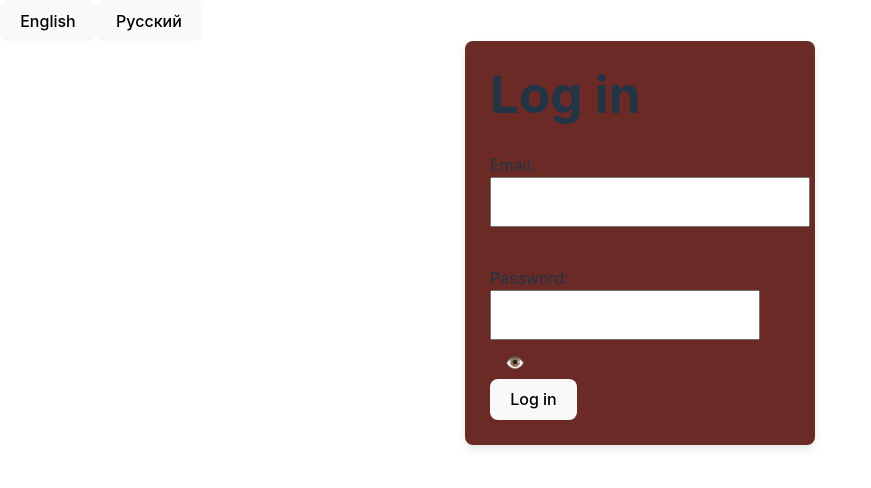
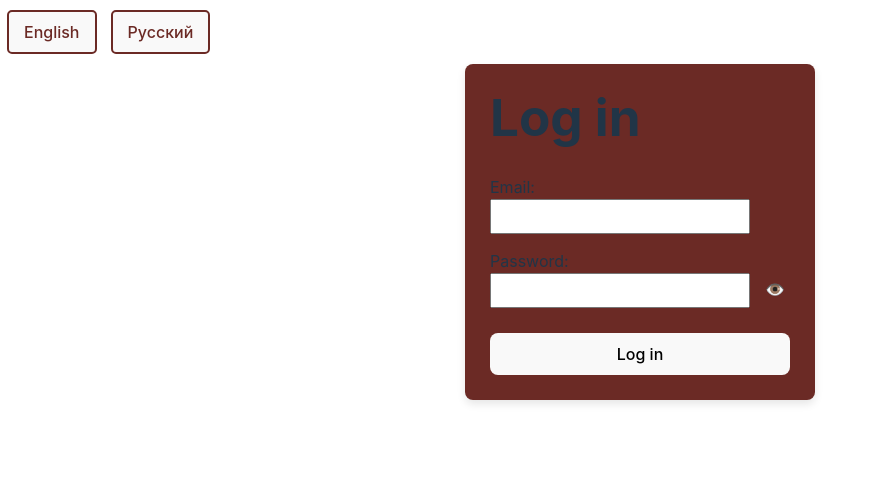
Before and after one commit to MaximLemeshev/React-intensive, a React (Vite) app: page /login in a window 1280 px wide. Shown: the top 488 px of the page, without its empty margins (0-871 px from the left). Built offline with nearby package versions, Linux system fonts and the light colour scheme.

Commit message:
Fix UI LoginScreen

```diff
--- a/src/components/Button/ButtonSubmit.jsx
+++ b/src/components/Button/ButtonSubmit.jsx
@@ -1,5 +1,6 @@
 import { useLocalization } from "../../context/LocalizationContext";
 import { useNavigate } from "react-router-dom";
+import s from "../Button/ButtonSubmit.module.css";
 
 const ButtonSubmit = () => {
   const { localization } = useLocalization();
@@ -9,7 +10,7 @@ const ButtonSubmit = () => {
     navigate("/personal");
   };
   return (
-    <button onClick={handleSubmit} type="button">
+    <button className={s.submitBtn} onClick={handleSubmit} type="button">
       {localization.log_in}
     </button>
   );
--- a/src/components/Button/ButtonSubmit.module.css
+++ b/src/components/Button/ButtonSubmit.module.css
@@ -0,0 +1,3 @@
+.submitBtn {
+  margin: 10px 0 0 0;
+}
--- a/src/components/LangControl/LangControl.jsx
+++ b/src/components/LangControl/LangControl.jsx
@@ -1,4 +1,5 @@
 import { useLocalization } from "../../context/LocalizationContext";
+import s from "../LangControl/LangControl.module.css";
 import en from "../../localization/en";
 import ru from "../../localization/ru";
 
@@ -9,8 +10,12 @@ const LangControl = () => {
   };
   return (
     <>
-      <button onClick={() => handleLanguageChange(en)}>English</button>
-      <button onClick={() => handleLanguageChange(ru)}>Русский</button>
+      <button className={s.langBtn} onClick={() => handleLanguageChange(en)}>
+        English
+      </button>
+      <button className={s.langBtn} onClick={() => handleLanguageChange(ru)}>
+        Русский
+      </button>
     </>
   );
 };
--- /dev/null
+++ b/src/components/LangControl/LangControl.module.css
@@ -0,0 +1,23 @@
+.langBtn {
+  padding: 10px 15px;
+  margin: 10px 7px;
+  cursor: pointer;
+  border: 2px solid #6b2a25;
+  border-radius: 5px;
+  color: #6b2a25;
+  transition:
+    background-color 0.3s,
+    color 0.3s,
+    border-color 0.3s;
+}
+
+.langBtn:hover {
+  background-color: #6b2a25;
+  color: #fff;
+}
+
+.langBtn:active {
+  background-color: #6b2a25;
+  border-color: #6b2a25;
+  color: #fff;
+}
--- a/src/components/PasswordInput/PasswordInput.jsx
+++ b/src/components/PasswordInput/PasswordInput.jsx
@@ -32,7 +32,6 @@ const PasswordInput = () => {
           onChange={handleUsernameChange}
         />
       </label>
-      <br />
       <label>
         <div className={styles.label_disc}> {localization.password}</div>
         <input
--- a/src/components/PasswordInput/PasswordInput.module.css
+++ b/src/components/PasswordInput/PasswordInput.module.css
@@ -2,19 +2,9 @@
   margin: 20px 0 20px 0;
 }
 .input_wrap {
-  margin: 30px 0 0 0;
+  margin: 20px 0 0 0;
 }
 
-.label_disc {
-  max-width: 100px;
-  width: 100%;
-}
-
-input {
-  width: 80%;
-  margin: 0 0 15px 0;
-  height: 30px;
-}
 span {
   margin: 0 0 0 15px;
 }
@@ -22,6 +12,7 @@ span {
 span:hover {
   cursor: pointer;
 }
-.input__password {
-  width: 250px;
+.input__password,
+.input__name {
+  width: 240px;
 }
--- a/src/components/Typography/Typography.jsx
+++ b/src/components/Typography/Typography.jsx
@@ -3,6 +3,7 @@ import PasswordInput from "../PasswordInput/PasswordInput";
 import ButtonSubmit from "../Button/ButtonSubmit";
 import ErrorElement from "../Error/ErrorElement";
 import { useLocalization } from "../../context/LocalizationContext";
+
 
 export const Typography = () => {
   const { localization } = useLocalization();
--- a/src/components/Typography/Typography.module.css
+++ b/src/components/Typography/Typography.module.css
@@ -4,6 +4,8 @@
   box-shadow: 0 4px 8px rgba(0, 0, 0, 0.1);
   padding: 25px;
   background-color: #6b2a25;
+  display: flex;
+  flex-direction: column;
 }
 .title {
   margin: 0 0 10px 0;
```
